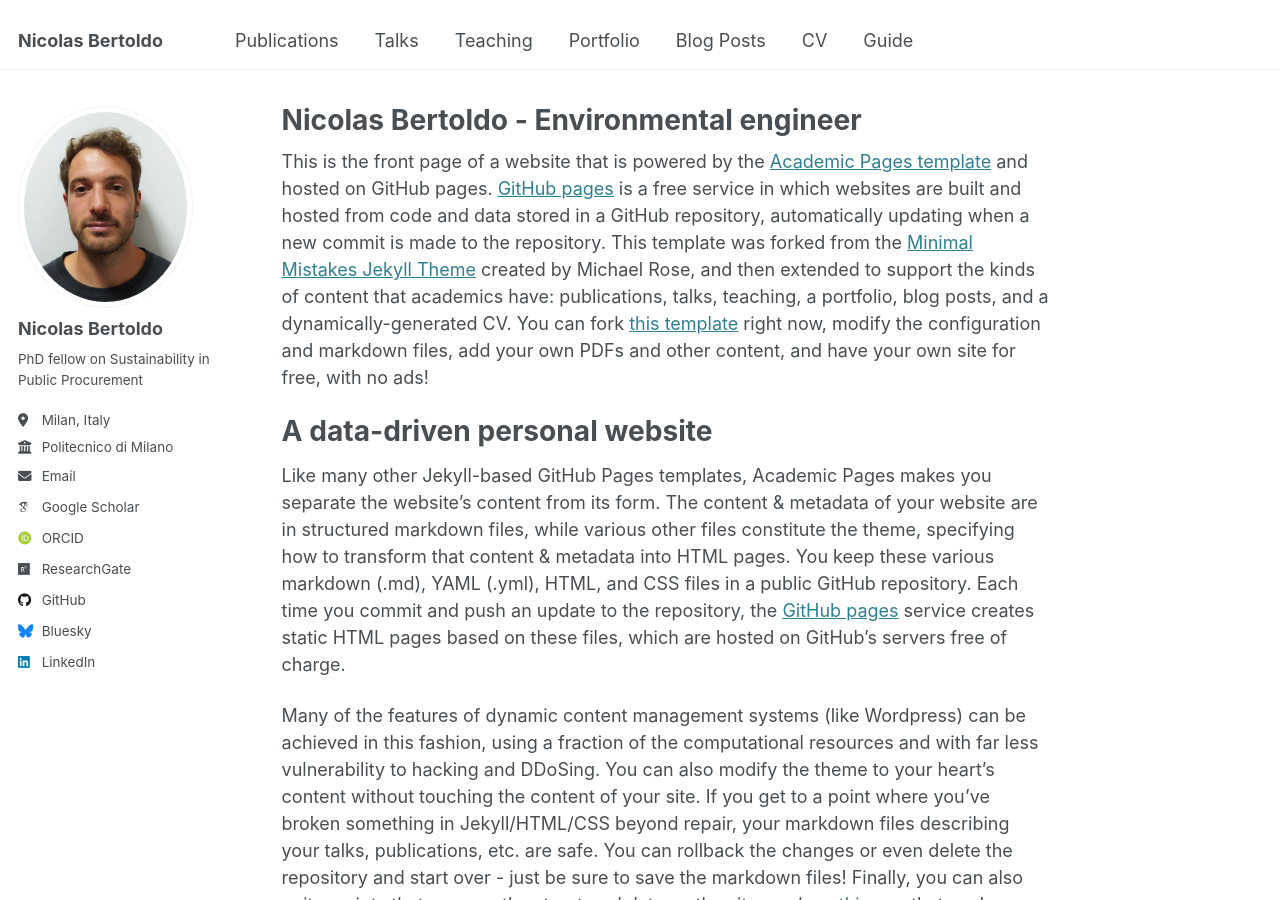
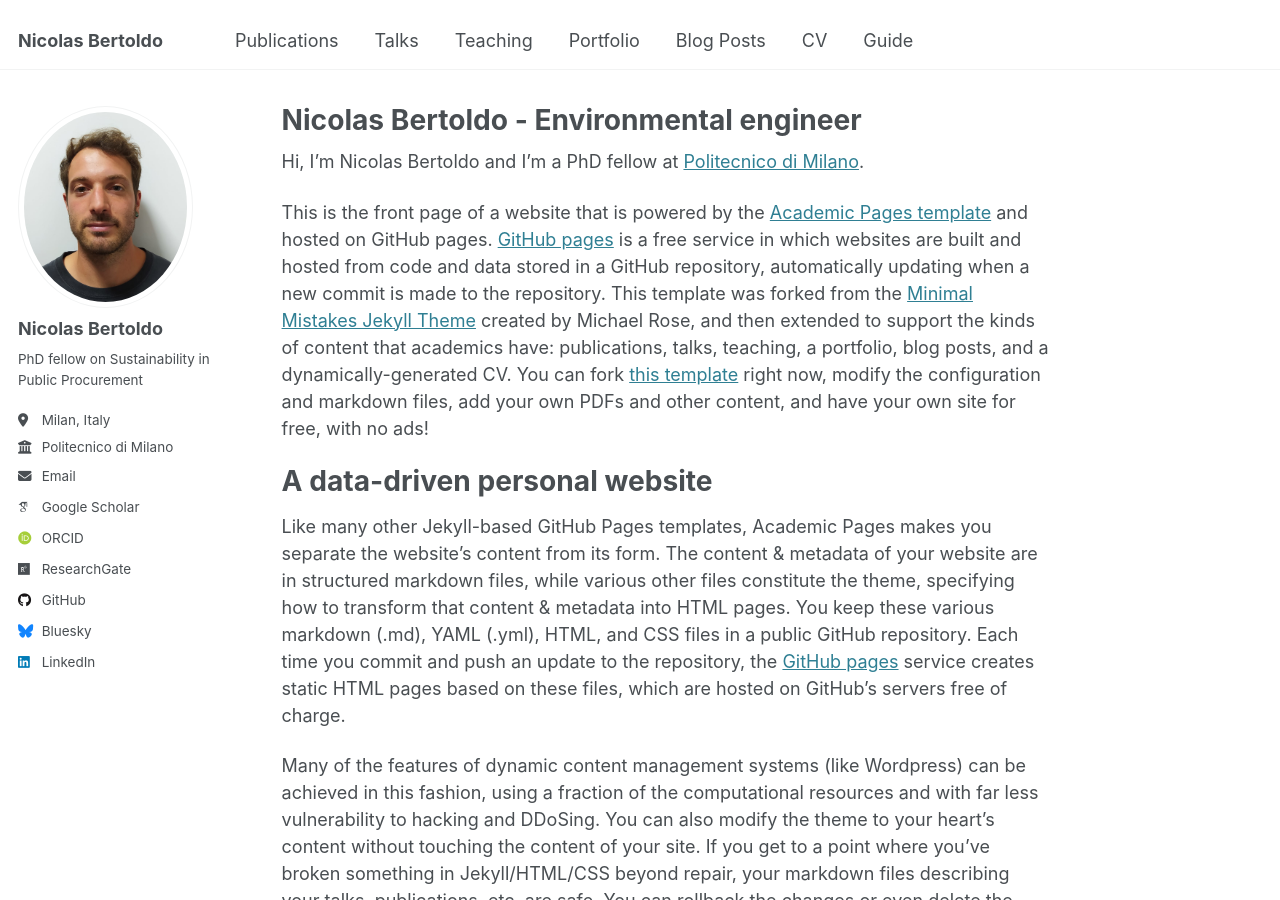
Before and after one commit to Nick-Bertoldo/Nick-Bertoldo.github.io, a Jekyll site: the page built from _pages/about.md, in a window 1280 px wide and 900 px high. Built offline with Jekyll 4.4.1, drawn with Linux system fonts in a browser that asks for light colours; some web fonts are replaced.

Commit message:
Update about.md

```diff
--- a/_pages/about.md
+++ b/_pages/about.md
@@ -6,6 +6,8 @@ redirect_from:
   - /about/
   - /about.html
 ---
+
+Hi, I'm Nicolas Bertoldo and I'm a PhD fellow at [Politecnico di Milano](polimi.it).
 
 This is the front page of a website that is powered by the [Academic Pages template](https://github.com/academicpages/academicpages.github.io) and hosted on GitHub pages. [GitHub pages](https://pages.github.com) is a free service in which websites are built and hosted from code and data stored in a GitHub repository, automatically updating when a new commit is made to the repository. This template was forked from the [Minimal Mistakes Jekyll Theme](https://mmistakes.github.io/minimal-mistakes/) created by Michael Rose, and then extended to support the kinds of content that academics have: publications, talks, teaching, a portfolio, blog posts, and a dynamically-generated CV. You can fork [this template](https://github.com/academicpages/academicpages.github.io) right now, modify the configuration and markdown files, add your own PDFs and other content, and have your own site for free, with no ads!
 
```
